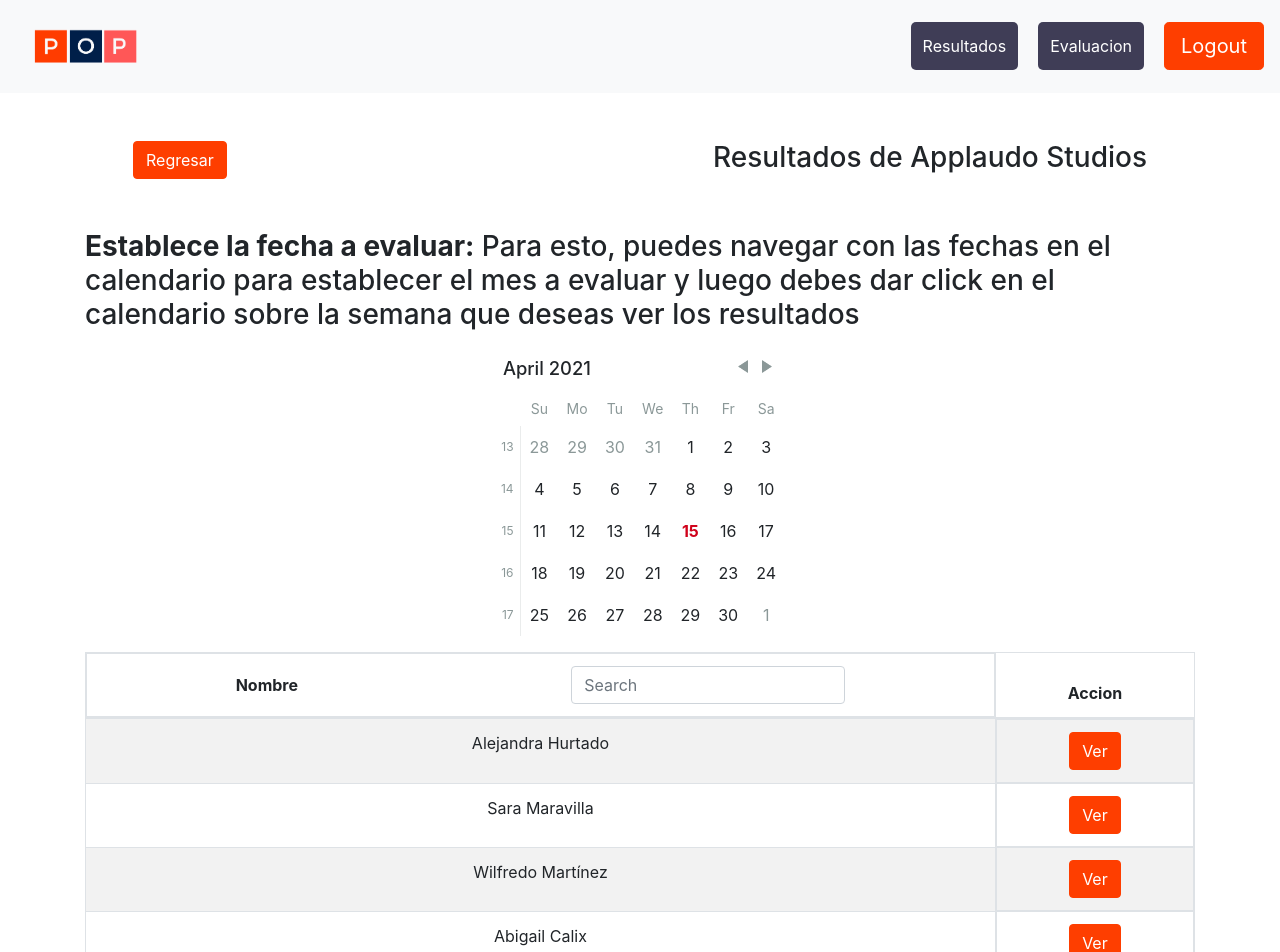
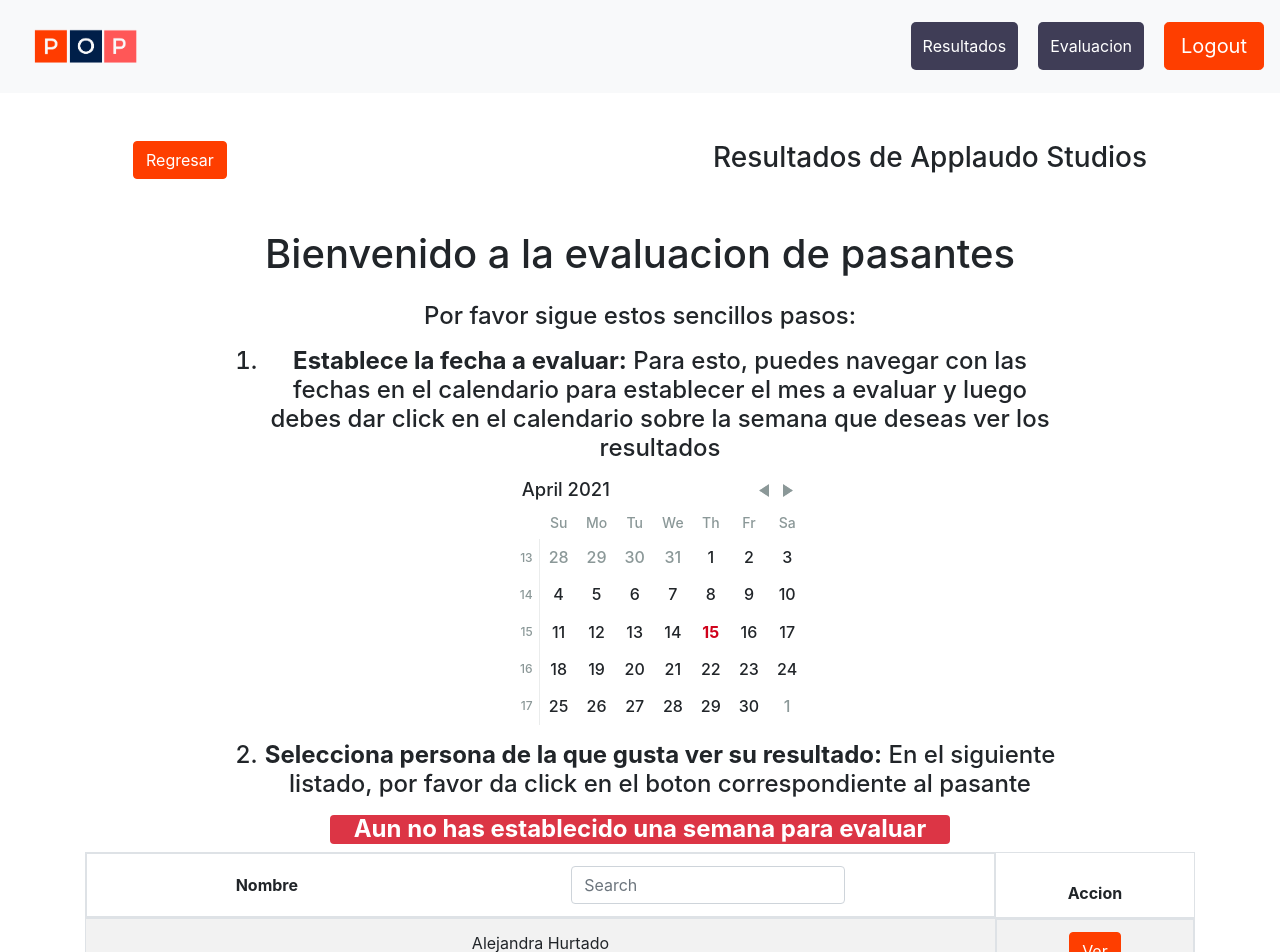
Before and after one commit to ing-arriola/pop_rdj_js, a React (Create React App) app: page /results/1 in a window 1280 px wide. Shown: the top 952 px of the page. Built offline with nearby package versions, Linux system fonts and the light colour scheme; no server answers; sample sign-in values are in the browser's storage.

Commit message:
Get date

```diff
--- a/src/Container/SingleResultContainer.js
+++ b/src/Container/SingleResultContainer.js
@@ -4,6 +4,7 @@ import {Link} from "react-router-dom";
 import data from "./users.json"
 import ModalResults from "../Components/ModalResults";
 import Calendar from "../Components/Calendar";
+import moment from "moment";
 const company = {
     name: "Applaudo Studios",
     id: 1,
@@ -44,13 +45,32 @@ const SingleResultContainer = () => {
                    </Link>
                    <h3>Resultados de {company.name}</h3>
                </div>
-                <div>
-                    <h3>
-                        <strong>Establece la fecha a evaluar:</strong> Para esto, puedes navegar con las fechas en el calendario para establecer
-                        el mes a evaluar y luego debes dar  click en el calendario sobre la semana que deseas ver los resultados
-                    </h3>
-                    <div className="d-flex justify-content-center">
-                        <Calendar selectedDays={selectedDays} setSelectedDays={setSelectedDays} />
+                <div className='text-center'>
+                    <h1 className="mb-4" > Bienvenido a la evaluacion de pasantes </h1>
+
+                    <h4 className="mb-3">Por favor sigue estos sencillos pasos:</h4>
+                    <div className="w-75 mb-4 h4 m-auto">
+                        <ol >
+                            <li><strong>Establece la fecha a evaluar:</strong> Para esto, puedes navegar con las fechas en el calendario para establecer
+                                el mes a evaluar y luego debes dar  click en el calendario sobre la semana que deseas ver los resultados</li>
+                            <div className="d-flex justify-content-center">
+                                <Calendar selectedDays={selectedDays} setSelectedDays={setSelectedDays} />
+                            </div>
+                            <li> <strong>Selecciona persona de la que gusta ver su resultado:</strong>  En el siguiente listado, por favor da click en el boton correspondiente al pasante</li>
+                        </ol>
+                        <div className="d-flex justify-content-center">
+                            {selectedDays.length === 7 ? (
+                                    <h4 className="bg-success text-white rounded px-4" >
+                                        <strong>Estas evaluando la semana:</strong>
+                                        {moment(selectedDays[1]).format('LL')} –{' '}
+                                        {moment(selectedDays[5]).format('LL')}
+                                    </h4>
+                                ):
+                                (
+                                    <h4 className="font-weight-bold bg-danger text-white rounded px-4" >Aun no has establecido una semana para evaluar</h4>
+                                )
+                            }
+                        </div>
                     </div>
                     <Table striped bordered hover className=" mb-5">
                         <thead>
```
